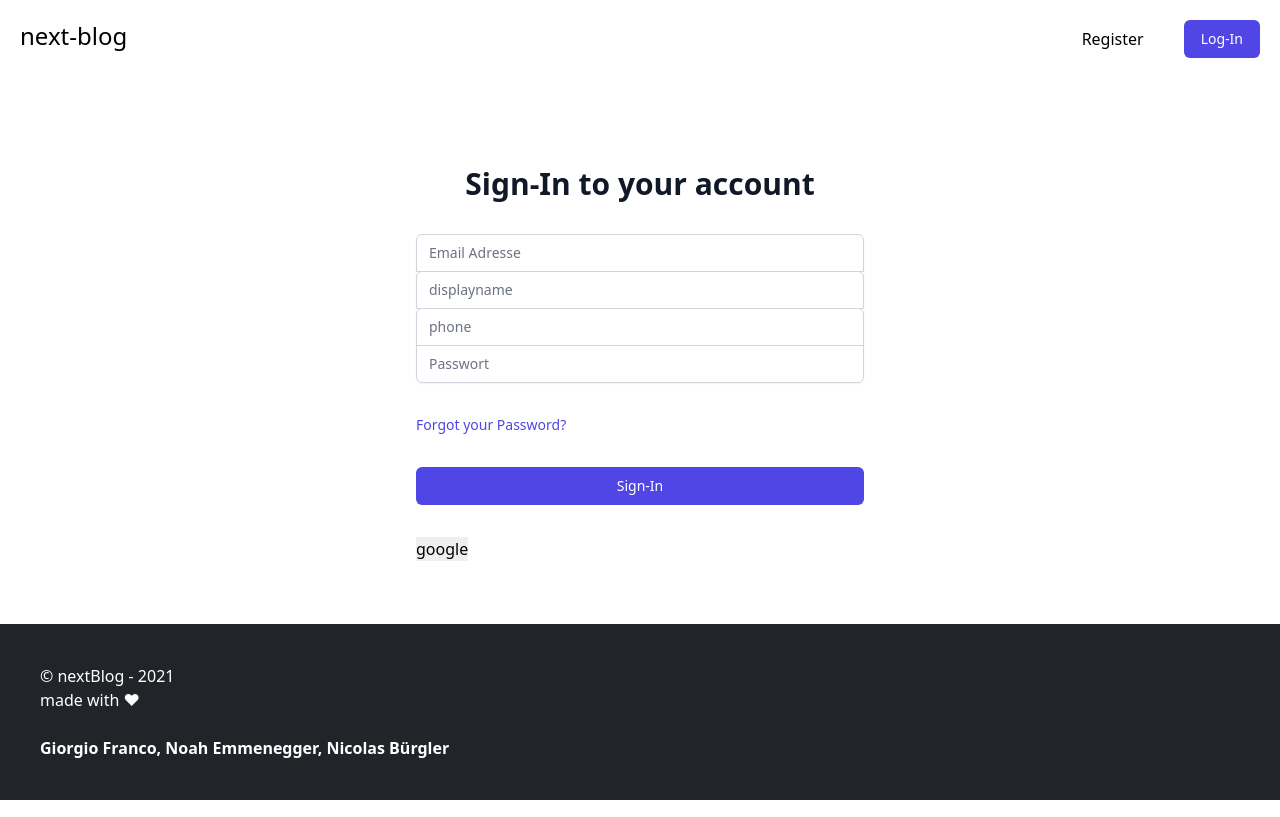
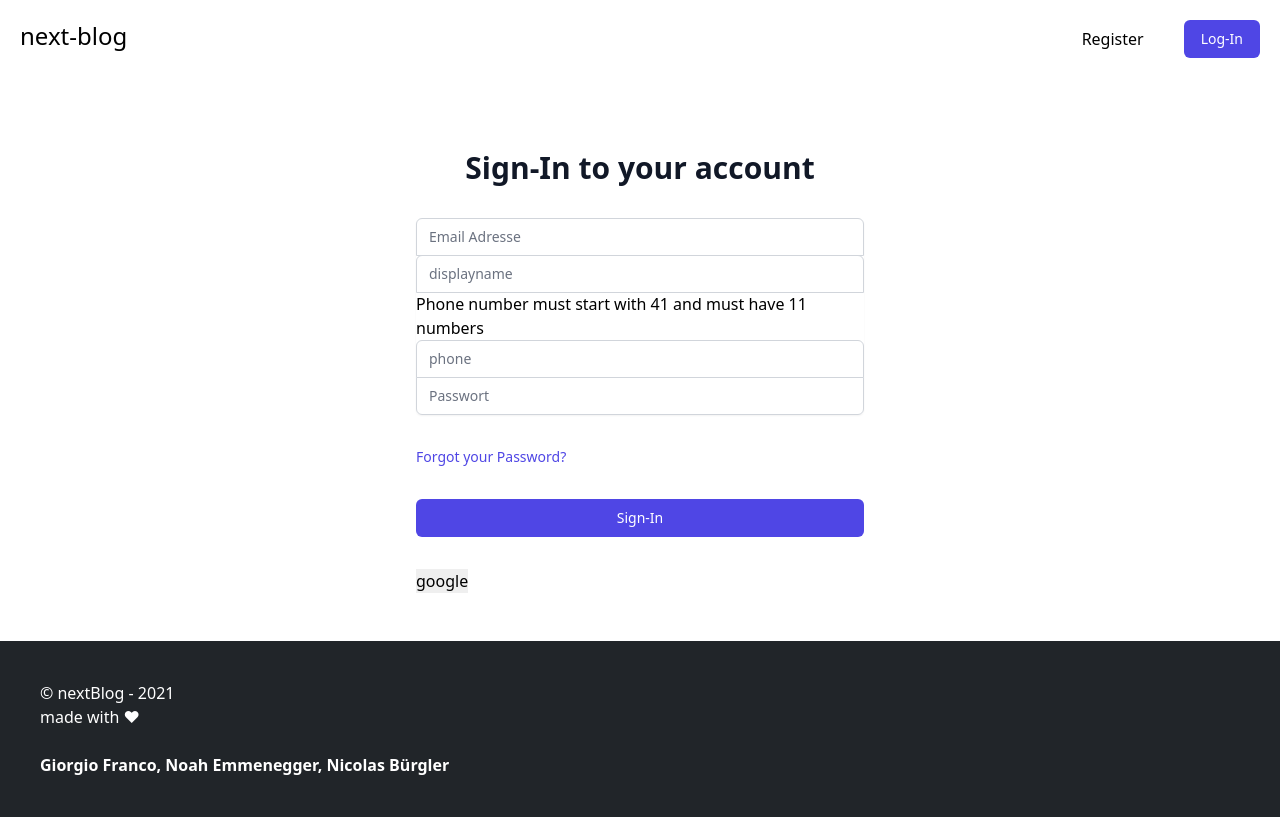
Before and after one commit to NoahEmmenegger/next-blog, a Next.js app: page /register in a window 1280 px wide. Built offline with nearby package versions, Linux system fonts and the light colour scheme; no server answers.

Commit message:
validation

```diff
--- a/components/Auth.js
+++ b/components/Auth.js
@@ -74,6 +74,7 @@ export default function Auth({ onclick, isRegister, error }) {
                                 <label htmlFor="phone" className="sr-only">
                                     Phone Number
                                 </label>
+                                Phone number must start with 41 and must have 11 numbers
                                 <input
                                     id="phone"
                                     name="phone"
```
